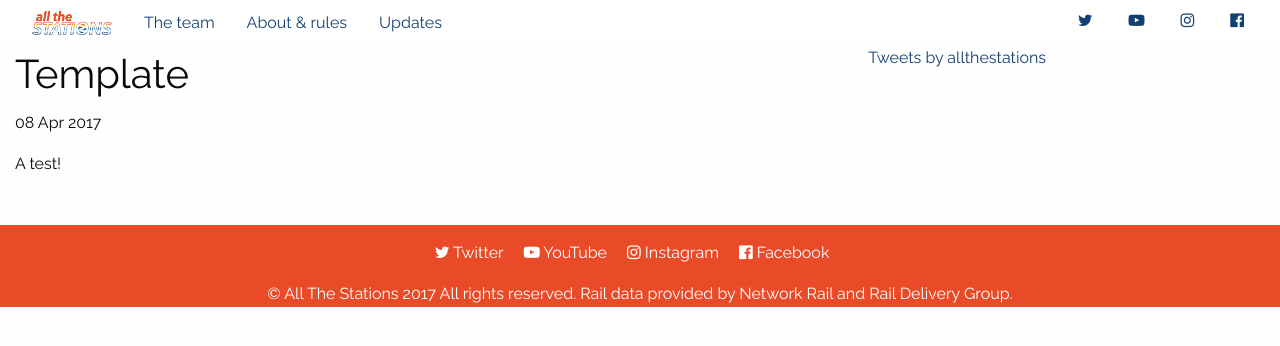
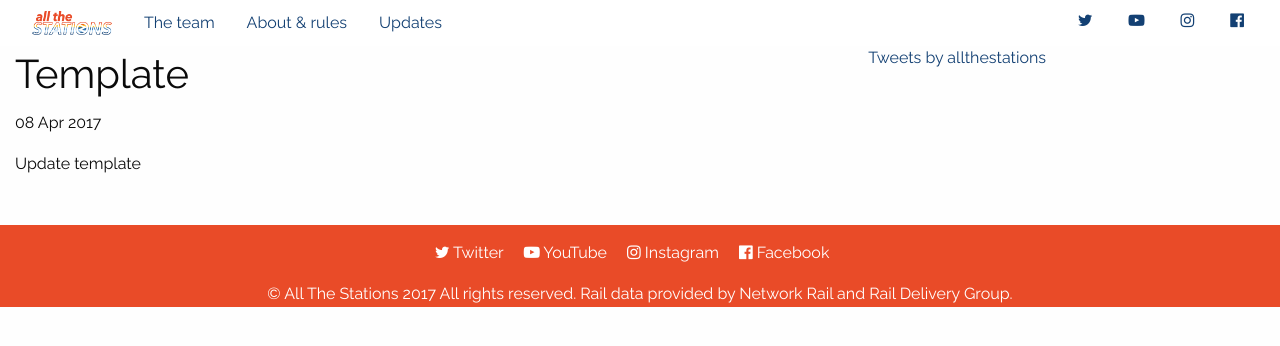
Before and after one commit to khawkins98/all-the-stations, a Jekyll site: the page built from _posts/blog_updates/2017-04-08-template.md, in a window 1280 px wide. Shown: the top 346 px of the page. Built offline with Jekyll 4.4.1, drawn with Linux system fonts in a browser that asks for light colours; nearby versions of some CDN libraries; comment, search, counter and statistics services are not loaded.

Commit message:
Update 2017-04-08-template.md

```diff
--- a/_posts/blog_updates/2017-04-08-template.md
+++ b/_posts/blog_updates/2017-04-08-template.md
@@ -2,7 +2,7 @@
 layout: post
 title: "Template"
 date: 2017-04-08
-group: "in_blog_list"
+group: "in_updates_list"
 ---
 
-A test!
+Update template
```
